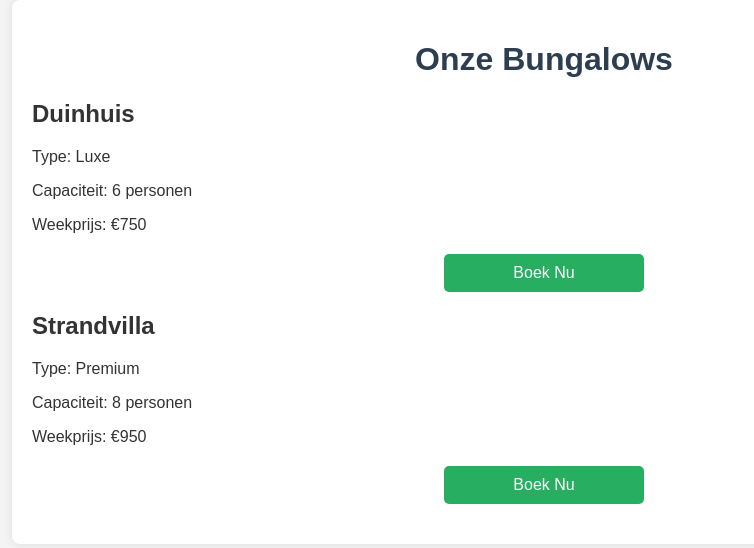
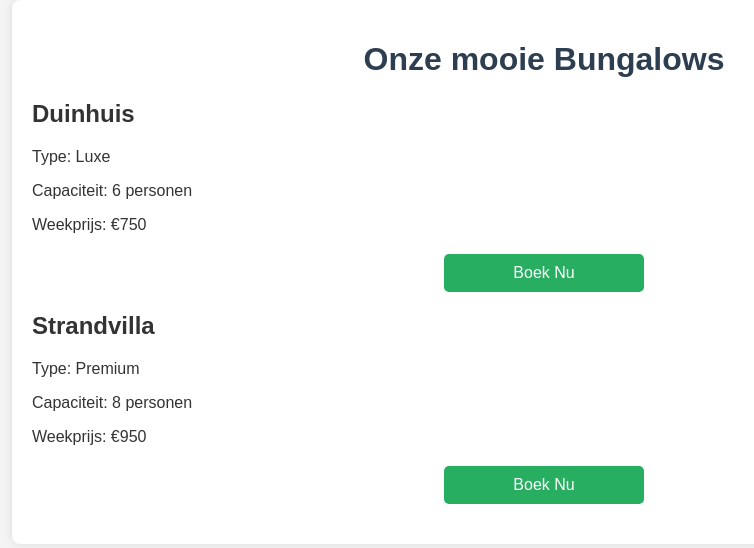
Before and after one commit to Danny492848/bungalowpark, a Flask app: page /bungalows in a window 1280 px wide. Shown: the part 41-589 px from the top of the page, without its empty margins (96-850 px from the left). Run offline with Flask 3, Linux system fonts and the light colour scheme.

Commit message:
Update bungalows.html
 verbetering van de tekst in bungalows.html

```diff
--- a/templates/bungalows.html
+++ b/templates/bungalows.html
@@ -3,7 +3,7 @@
 {% block title %}Onze Bungalows{% endblock %}
 
 {% block content %}
-    <h1>Onze Bungalows</h1>
+    <h1>Onze mooie Bungalows</h1>
 
     <div class="bungalows-list">
         {% for bungalow in bungalows %}
```
